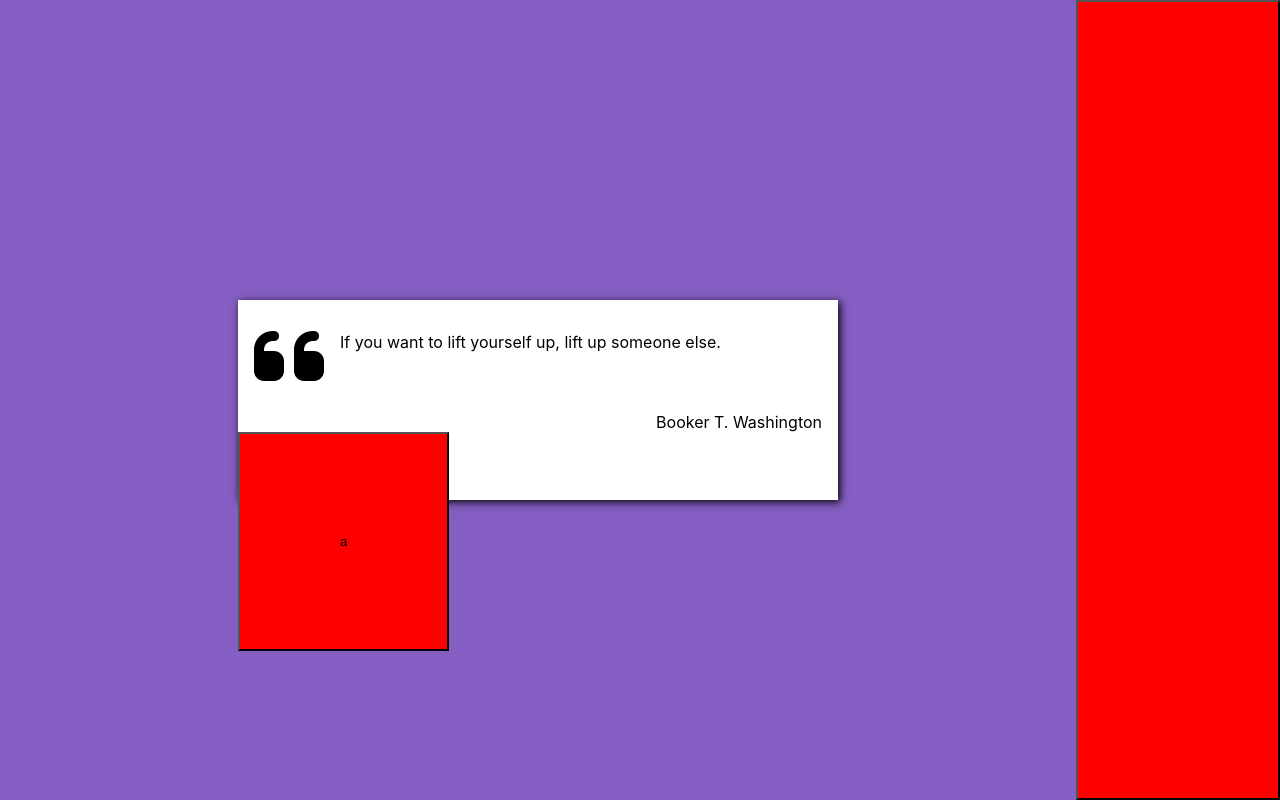
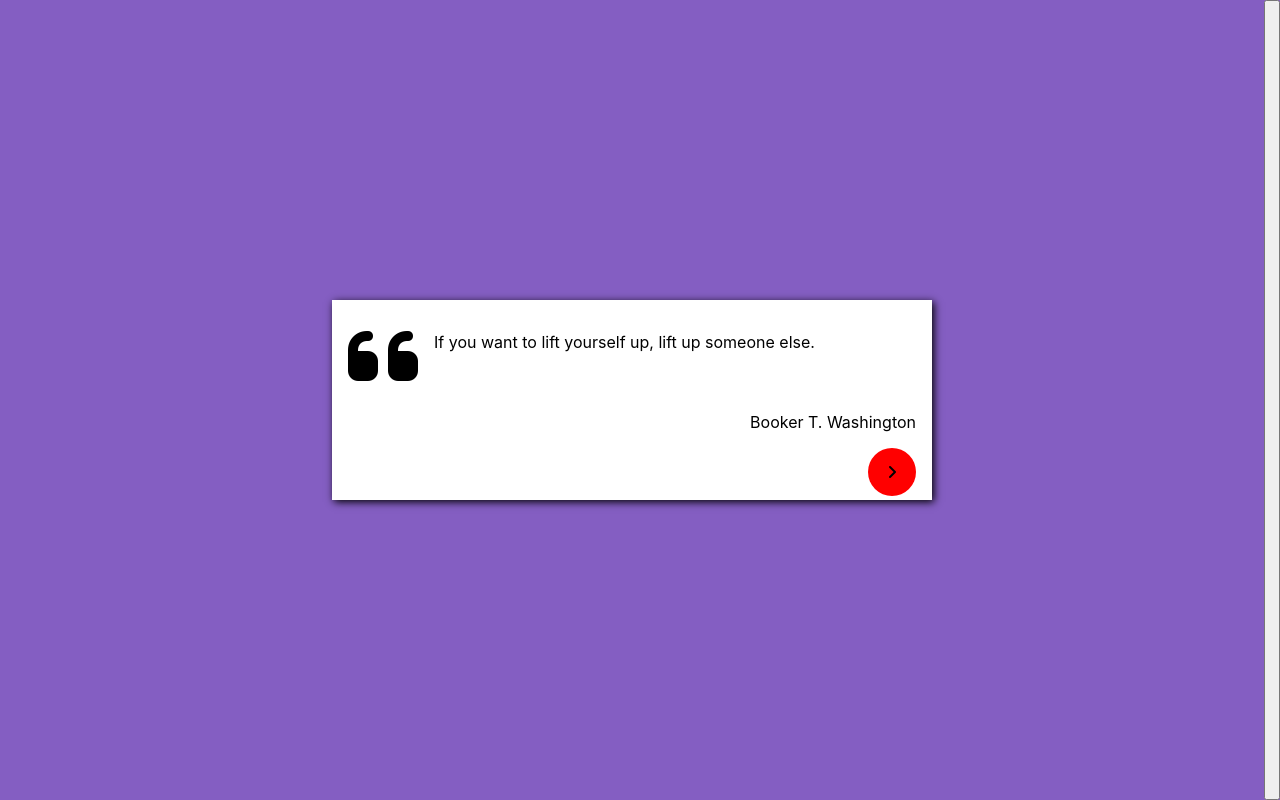
Before and after one commit to FROSTYLAN/01-003-QuotesApp, a React (Create React App) app: page / in a window 1280 px wide. Built offline with nearby package versions, Linux system fonts and the light colour scheme.

Commit message:
componente button

```diff
--- /dev/null
+++ b/src/components/Button.js
@@ -0,0 +1,11 @@
+import React from 'react';
+
+const Button = () => {
+    return (
+        <div className='button'>
+            <i className="fa-solid fa-angle-right"></i>
+        </div>
+    );
+};
+
+export default Button;
--- a/src/components/QuoteBox.js
+++ b/src/components/QuoteBox.js
@@ -1,5 +1,6 @@
 import React from 'react';
 import quotes from '../quotes.json';
+import Button from './Button';
 import { useState } from 'react';
 
 const Card = (color) => {
@@ -18,7 +19,7 @@ const Card = (color) => {
             <div>
                 {alterQuote.author}
             </div>
-            <button onClick={changeQuote}>a</button>
+            <div><Button /></div>
         </div>
     );
 };
--- a/src/index.css
+++ b/src/index.css
@@ -25,10 +25,6 @@ code {
   background-color: #fff;
   box-shadow: 2px 2px 8px #000;
 }
-.app button{
-  padding: 100px;
-  background-color: red;
-}
 .quoteBox div:nth-child(1){
   display: inline-flex;
 }
@@ -44,3 +40,16 @@ code {
   text-align: right;
   padding-right: 1rem;
 }
+.quoteBox div:nth-child(3){
+  display: flex;
+  justify-content: end;
+}
+.button i{
+  margin: 1rem;
+  background-color: red;
+  font-size: 1rem;
+  width: 1rem;
+  height: 1rem;
+  border-radius: 2rem;
+  text-align: center;
+}
```
